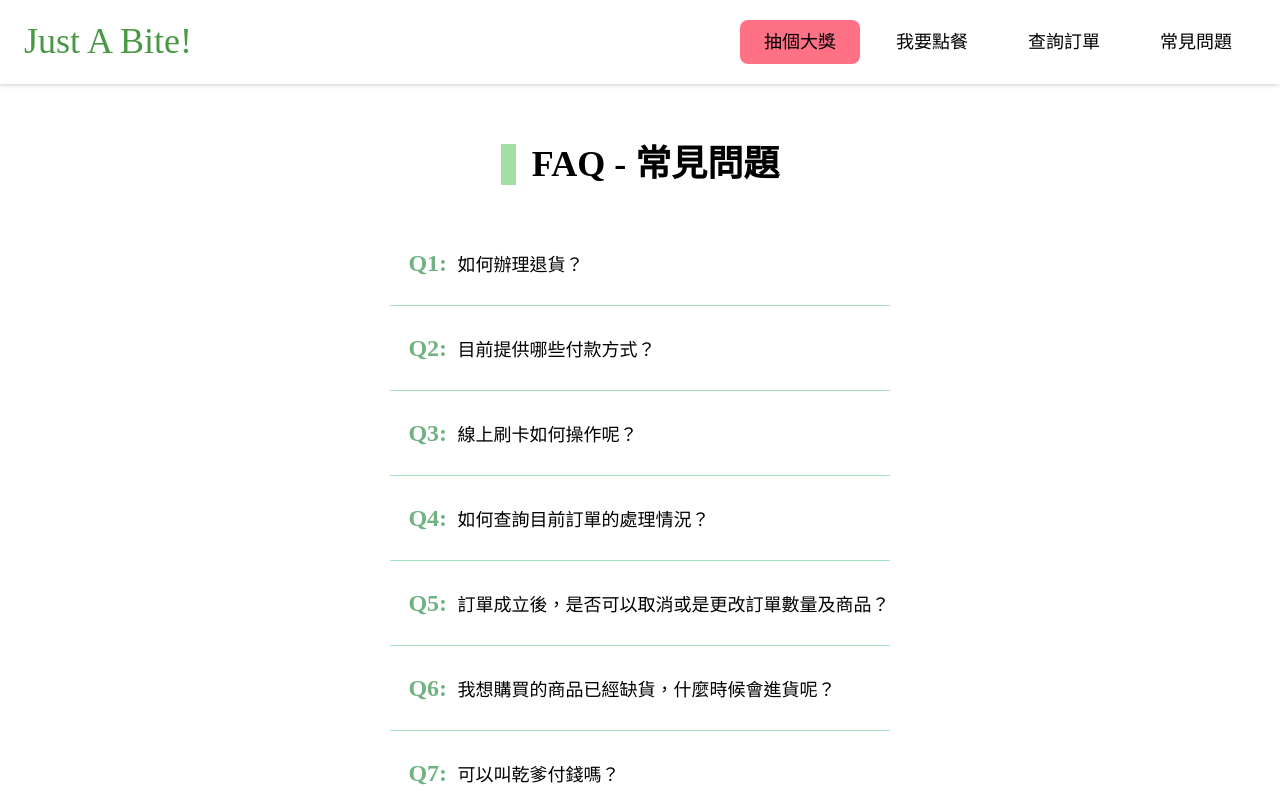
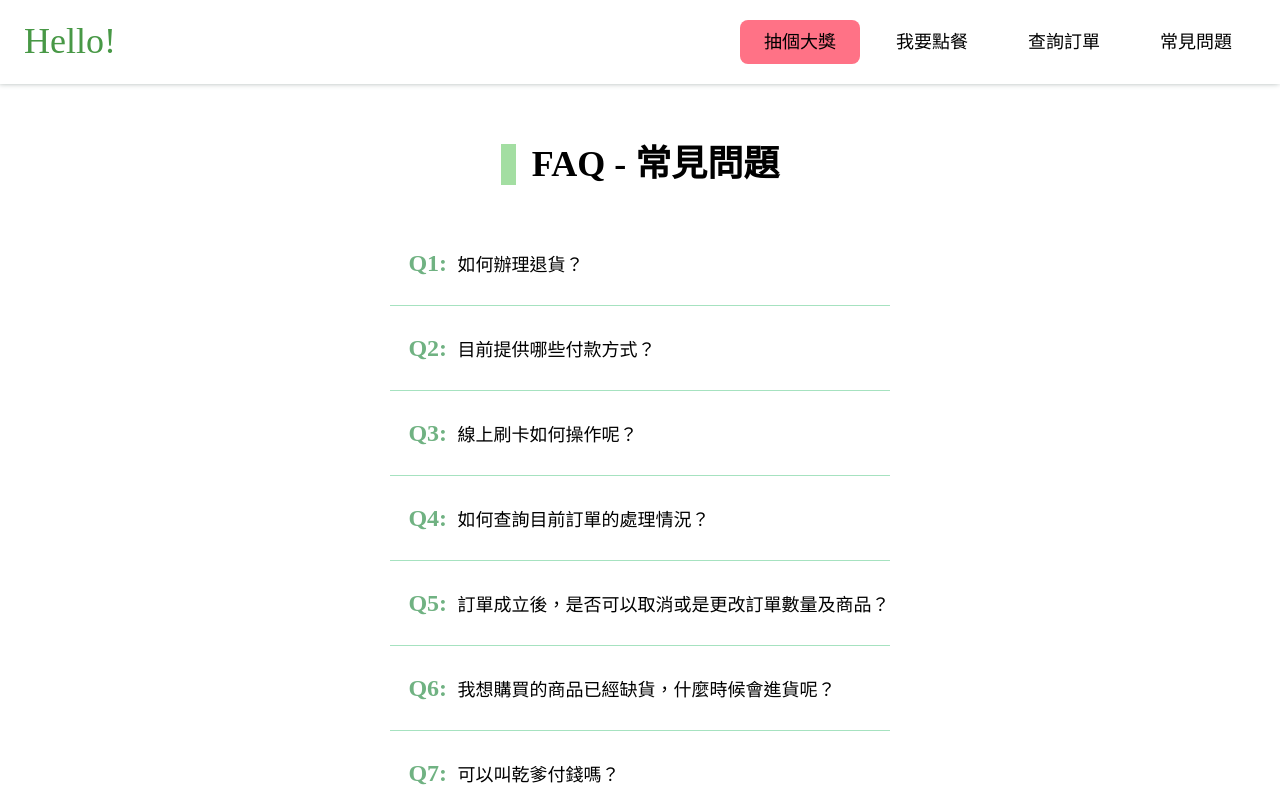
Before and after one commit to hati8haha/githubTest, a plain HTML site: page index.html in a window 1280 px wide. Shown: the top 800 px of the page. Drawn offline with nearby package versions, Linux system fonts and the light colour scheme.

Commit message:
hello v2

```diff
--- a/index.html
+++ b/index.html
@@ -14,7 +14,7 @@
   <nav class="navbar">
     <div class="wrapper">
       <div class="navbar__site-name">
-        Just A Bite!
+        Hello!
       </div>
       <ul class="navbar__list">
         <li class="active"><a href="#">抽個大獎</a></li>
```
